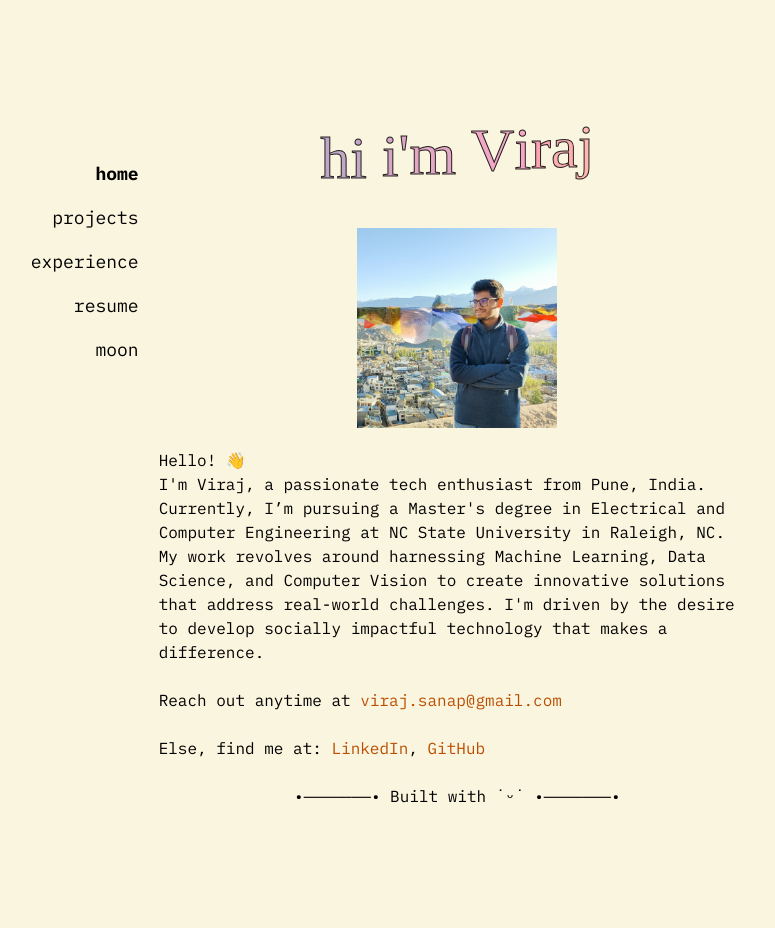
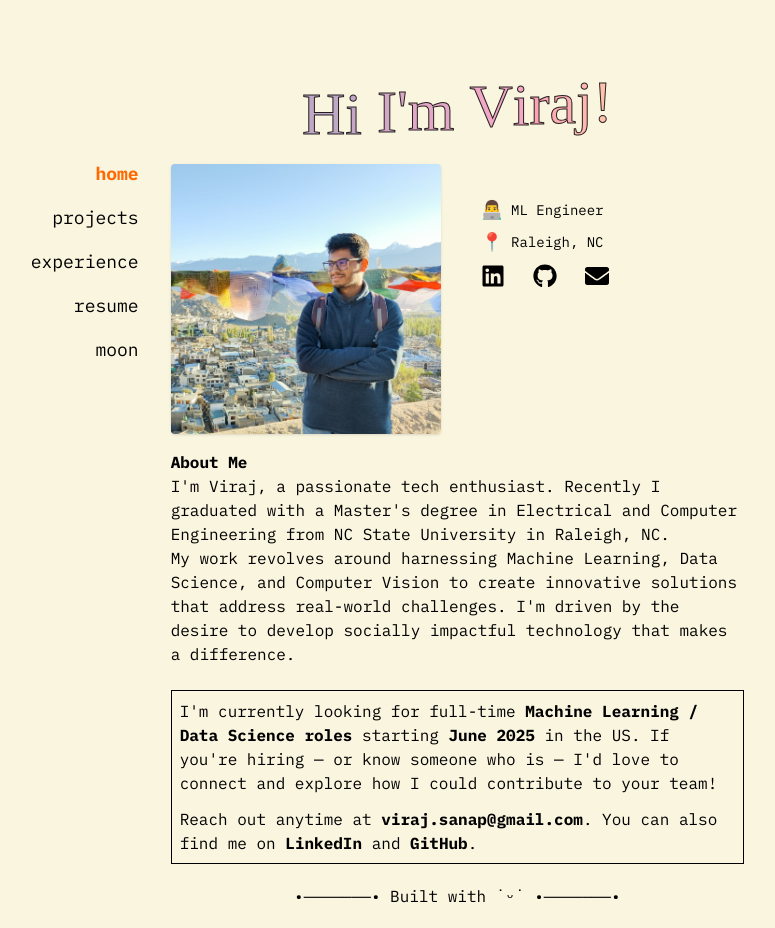
Before and after one commit to virajsanap/virajsanap.github.io, a React (Vite) app: page / in a window 1280 px wide. Shown: the whole page, without its empty margins (244-1019 px from the left). Before the commit the page ends 832 px from the top, so only its background shows below. Built offline with nearby package versions, Linux system fonts and the light colour scheme; a web font is replaced by a local one.

Commit message:
home page modified

```diff
--- a/index.html
+++ b/index.html
@@ -4,9 +4,9 @@
   <head>
     <meta charset="UTF-8" />
     <link rel="preload" href="./Augillion.otf" as="font" type="font/otf" crossorigin>
-    <link rel="icon" type="image/svg+xml" href="/vite.svg" />
+    <link rel="icon" type="image/svg+xml" href="/src/assets/vslogo.png" />
     <meta name="viewport" content="width=device-width, initial-scale=1.0" />
-    <title>Vite + React</title>
+    <title>Viraj Sanap</title>
   </head>
   <body>
     <div id="root"></div>
--- a/src/Home.jsx
+++ b/src/Home.jsx
@@ -38,7 +38,7 @@ function Home() {
                 key={path}
                 to={path}
                 className={({ isActive }) =>
-                  `hover:text-orange-500 focus:outline-none ${isActive ? "font-bold" : ""}`
+                  `hover:text-orange-500 focus:outline-none ${isActive ? "font-bold text-orange-500" : ""}`
                 }
               >
                 {title}
--- a/src/HomeContent.jsx
+++ b/src/HomeContent.jsx
@@ -2,9 +2,10 @@ import React from "react";
 import './App.css';
 import me from './assets/profileimg2.jpg';
 import logo from './assets/brainlogo1.png';
+import { FaGithub, FaLinkedin, FaEnvelope } from "react-icons/fa";
 
 function HomeContent() {
-  const greeting = "hi i'm Viraj";
+  const greeting = "Hi I'm Viraj!";
   // Replace spaces with non-breaking spaces to keep spacing intact
   const greetingCharacters = Array.from(greeting).map(char =>
     char === ' ' ? '\u00A0' : char
@@ -12,40 +13,120 @@ function HomeContent() {
 
   return (
     <>
-    <div className="h-full p-2">
-      <div className="h-full w-full flex flex-col justify-center items-center">
-
-        {/* Animated Header */}
-        <h1 className="pt-10 pb-5 text-center">
+      <div className="h-full p-1">
+        <div className="w-full flex justify-center pb-1">
+          <h1>
             <span className="home-header wave">
               {greetingCharacters.map((letter, index) => (
                 <span key={index}>{letter}</span>
               ))}
             </span>
           </h1>
+        </div>
+        <div className="w-full flex flex-col md:flex-row items-start mt-4 px-4 gap-10">
 
-        {/* Image Section */}
-        <div className="flex justify-center p-5 items-center">
-          <img src={me} alt="Me" className="w-[200px] h-[200px] object-cover" />
+          {/* Left column: Greeting, Image, About */}
+          <div className="flex flex-col items-start">
+            {/* Profile Image + Tagline */}
+            <div className="flex flex-row items-start mb-4">
+              <img
+                src={me}
+                alt="Me"
+                className="w-[270px] h-[270px] object-cover rounded shadow"
+              />
+              <div className="ml-10 mt-8 space-y-1 text-sm ">
+                <div className="flex items-center gap-2">
+                  <span className="text-lg">👨‍💻</span>
+                  <span>ML Engineer</span>
+                </div>
+                <div className="flex items-center gap-2">
+                  <span className="text-lg">📍</span>
+                  <span>Raleigh, NC</span>
+                </div>
+                <div className="flex items-center gap-7 mt-2">
+                  <a
+                    href="https://www.linkedin.com/in/virajsanap14/"
+                    target="_blank"
+                    rel="noopener noreferrer"
+                    className="text-2xl hover:text-orange-600 transition"
+                  >
+                    <FaLinkedin />
+                  </a>
+                  <a
+                    href="https://github.com/virajsanap"
+                    target="_blank"
+                    rel="noopener noreferrer"
+                    className="text-2xl hover:text-orange-600 transition"
+                  >
+                    <FaGithub />
+                  </a>
+                  <a
+                    href="mailto:viraj.sanap@gmail.com"
+                    target="_blank"
+                    rel="noopener noreferrer"
+                    className="text-2xl hover:text-orange-600 transition"
+                  >
+                    <FaEnvelope/>
+                  </a>
+                </div>
+              </div>
           </div>
 
-        <div className="text-left">
+            {/* About Me */}
+            <div className="text-left max-w-xl">
               <p>
-            Hello! 👋<br />
-            I'm Viraj, a passionate tech enthusiast from Pune, India. Currently, I’m pursuing a Master's degree in Electrical and Computer Engineering at NC State University in Raleigh, NC.<br />
+                <b>About Me</b><br/>
+                I'm Viraj, a passionate tech enthusiast. Recently I graduated with a Master's degree in Electrical and Computer Engineering from NC State University in Raleigh, NC.<br />
                 My work revolves around harnessing Machine Learning, Data Science, and Computer Vision to create innovative solutions that address real-world challenges. I'm driven by the desire to develop socially impactful technology that makes a difference.
                 <br /><br />
-            Reach out anytime at
-            <a href="mailto:viraj.sanap@gmail.com" className="text-amber-700 hover:underline"> viraj.sanap@gmail.com</a><br /><br />
-            Else, find me at:
-            <a href="https://www.linkedin.com/in/virajsanap14/" className="text-amber-700 hover:underline"> LinkedIn</a>,
-            <a href="https://github.com/virajsanap" className="text-amber-700 hover:underline"> GitHub</a><br /><br />
+                {/* Reach out anytime at&nbsp;
+                <b><a href="mailto:viraj.sanap@gmail.com" className=" hover:underline">viraj.sanap@gmail.com</a></b><br /><br />
+                Else, find me at:&nbsp;
+                <b><a href="https://www.linkedin.com/in/virajsanap14/" className="hover:underline">LinkedIn</a>,&nbsp;
+                <a href="https://github.com/virajsanap" className="hover:underline">GitHub</a></b><br /><br /> */}
+              </p>
+              <div className="border border-solid p-2">
+                <p>
+                  I'm currently looking for full-time <b>Machine Learning / Data Science roles</b> starting <b>June 2025</b> in the US.
+                  If you're hiring — or know someone who is — I'd love to connect and explore how I could contribute to your team!
+                </p>
+                <p className="mt-3">
+                  Reach out anytime at&nbsp;
+                  <a
+                    href="mailto:viraj.sanap@gmail.com"
+                    className="font-semibold hover:underline hover:text-orange-600"
+                  >
+                    viraj.sanap@gmail.com
+                  </a>
+                  . You can also find me on&nbsp;
+                  <a
+                    href="https://www.linkedin.com/in/virajsanap14/"
+                    className="font-semibold hover:underline hover:text-orange-600"
+                    target="_blank"
+                    rel="noopener noreferrer"
+                  >
+                    LinkedIn
+                  </a>
+                  &nbsp;and&nbsp;
+                  <a
+                    href="https://github.com/virajsanap"
+                    className="font-semibold hover:underline hover:text-orange-600"
+                    target="_blank"
+                    rel="noopener noreferrer"
+                  >
+                    GitHub
+                  </a>
+                  .
                 </p>
               </div>
+            </div>
 
-        <div className="w-full text-center">
+          </div>
+        </div>
+
+        {/* Footer */}
+        <div className="w-full text-center mt-5">
           •───────• Built with <a href="https://github.com/virajsanap/virajsanap.github.io">˙ᵕ˙</a> •───────•
-        </div>
         </div>
       </div>
     </>
```
Also changed, not shown: src/assets/vslogo.png (added). Lines whose indentation alone changed are shown as unchanged.
